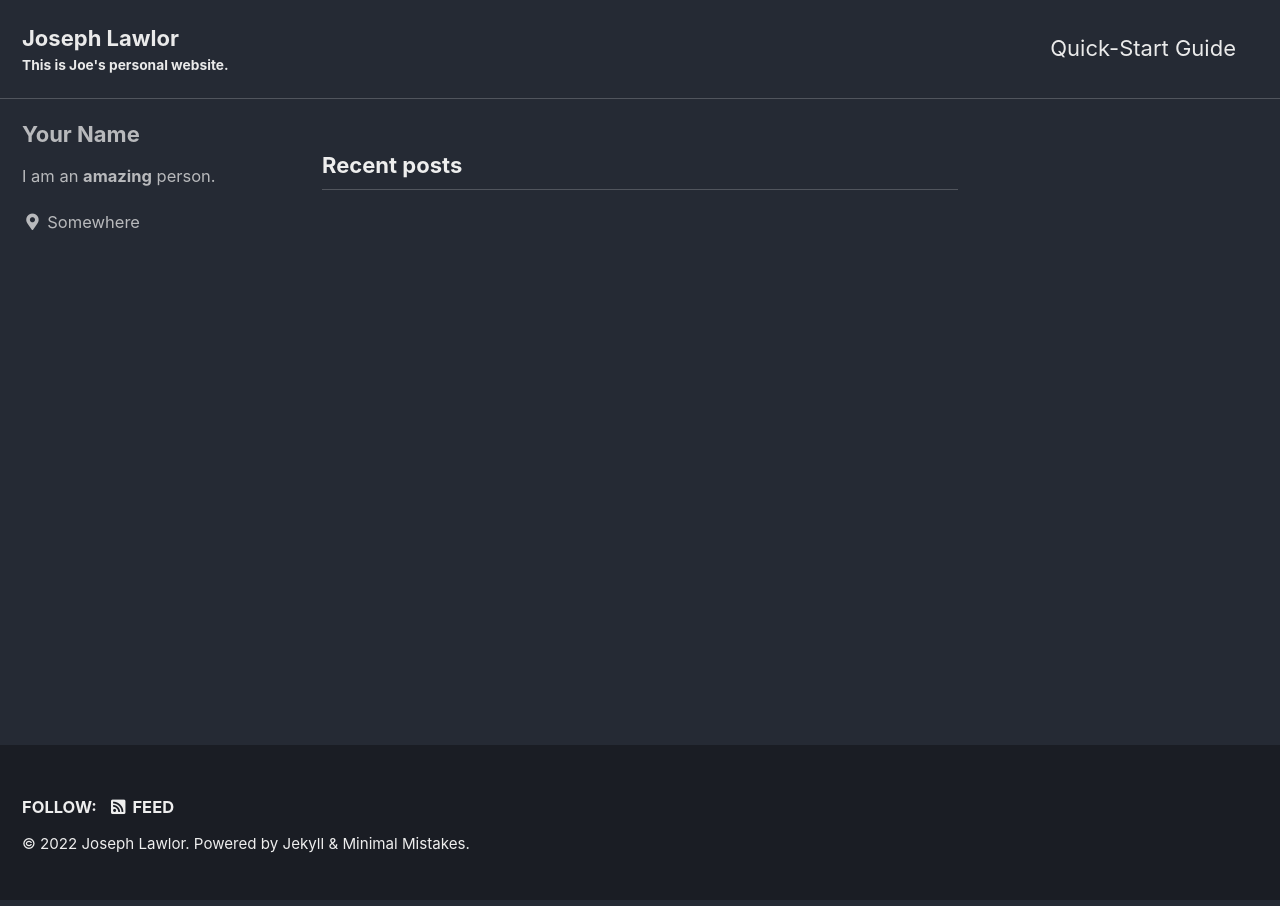
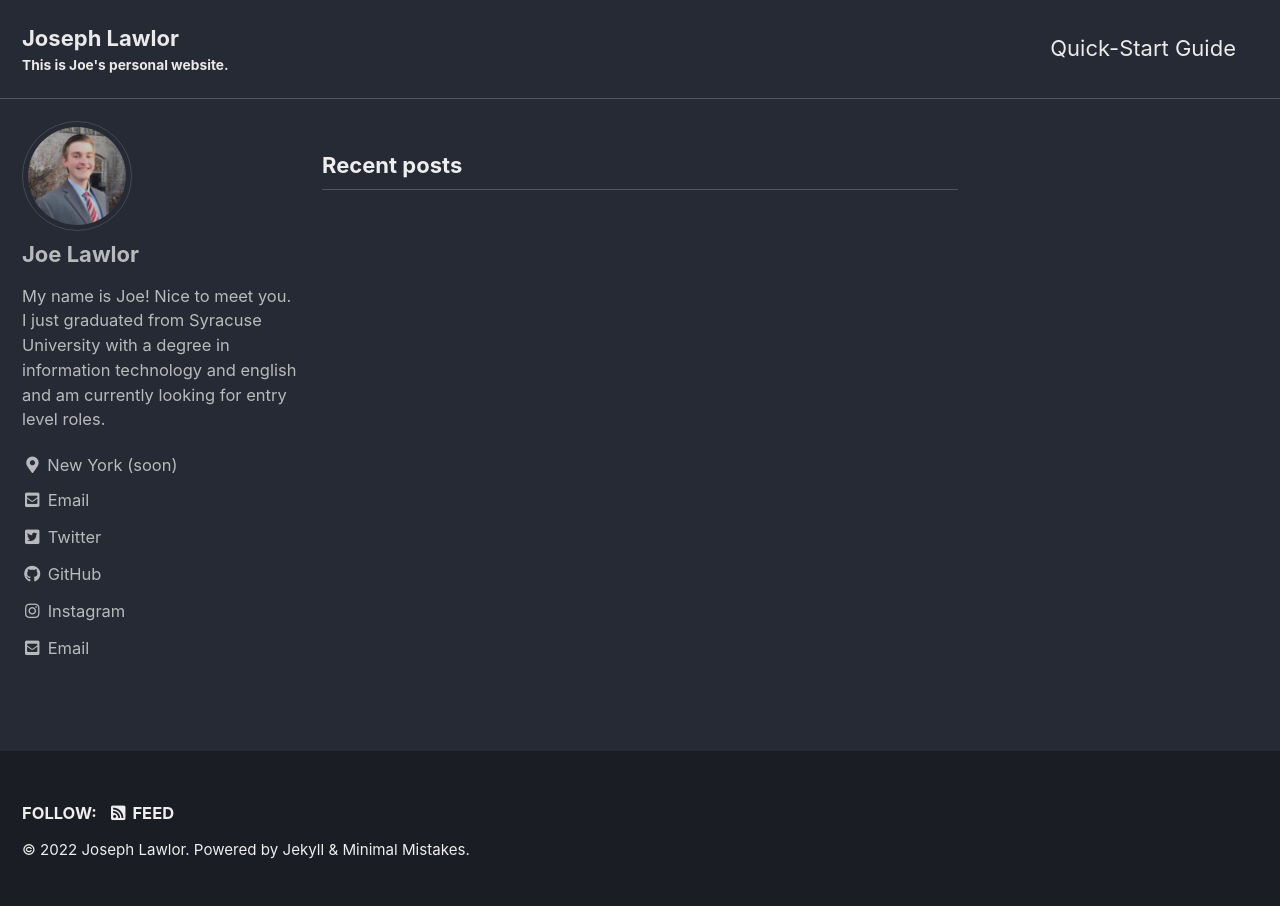
Before and after one commit to jcslawlor/jcslawlor.github.io, a Jekyll site: the page built from index.html, in a window 1280 px wide. Built offline with Jekyll 4.4.1, drawn with Linux system fonts in a browser that asks for light colours; cached includes are drawn as plain includes; the list of posts is cut into pages by our own code.

Commit message:
Update _config.yml

```diff
--- a/_config.yml
+++ b/_config.yml
@@ -30,7 +30,7 @@ masthead_title           : # overrides the website title displayed in the masthe
 # breadcrumbs            : false # true, false (default)
 words_per_minute         : 200
 comments:
-  provider               : # false (default), "disqus", "discourse", "facebook", "staticman", "staticman_v2", "utterances", "giscus", "custom"
+  provider               : "false" #(default), "disqus", "discourse", "facebook", "staticman", "staticman_v2", "utterances", "giscus", "custom"
   disqus:
     shortname            : # https://help.disqus.com/customer/portal/articles/466208-what-s-a-shortname-
   discourse:
@@ -59,7 +59,7 @@ reCaptcha:
 atom_feed:
   path                   : # blank (default) uses feed.xml
   hide                   : # true, false (default)
-search                   : # true, false (default)
+search                   : "false"
 search_full_content      : # true, false (default)
 search_provider          : # lunr (default), algolia, google
 lunr:
@@ -81,7 +81,7 @@ baidu_site_verification  :
 
 # Social Sharing
 twitter:
-  username               :
+  username               : "jcslawlor"
 facebook:
   username               :
   app_id                 :
@@ -104,30 +104,30 @@ analytics:
 
 # Site Author
 author:
-  name             : "Your Name"
-  avatar           : # path of avatar image, e.g. "/assets/images/bio-photo.jpg"
-  bio              : "I am an **amazing** person."
-  location         : "Somewhere"
-  email            :
+  name             : "Joe Lawlor"
+  avatar           : "/assets/images/4KBJCLOB_400x400.jpg"
+  bio              : "My name is Joe! Nice to meet you. I just graduated from Syracuse University with a degree in information technology and english and am currently looking for entry level roles."
+  location         : "New York (soon)"
+  email            : jcslawlor@gmail.com
   links:
     - label: "Email"
       icon: "fas fa-fw fa-envelope-square"
-      # url: "mailto:your.name@email.com"
-    - label: "Website"
-      icon: "fas fa-fw fa-link"
+      url: "jcslawlor@gmail.com"
+    - #label: "Website"
+      #icon: "fas fa-fw fa-link"
       # url: "https://your-website.com"
     - label: "Twitter"
       icon: "fab fa-fw fa-twitter-square"
-      # url: "https://twitter.com/"
-    - label: "Facebook"
-      icon: "fab fa-fw fa-facebook-square"
+      url: "https://twitter.com/jcslawlor"
+    - #label: "Facebook"
+      #icon: "fab fa-fw fa-facebook-square"
       # url: "https://facebook.com/"
     - label: "GitHub"
       icon: "fab fa-fw fa-github"
-      # url: "https://github.com/"
+      url: "https://github.com/jcslawlor"
     - label: "Instagram"
       icon: "fab fa-fw fa-instagram"
-      # url: "https://instagram.com/"
+      url: "https://instagram.com/jcslawlor"
 
 # Site Footer
 footer:
@@ -287,6 +287,6 @@ defaults:
       layout: single
       author_profile: true
       read_time: true
-      comments: # true
+      comments: false
       share: true
       related: true
```
